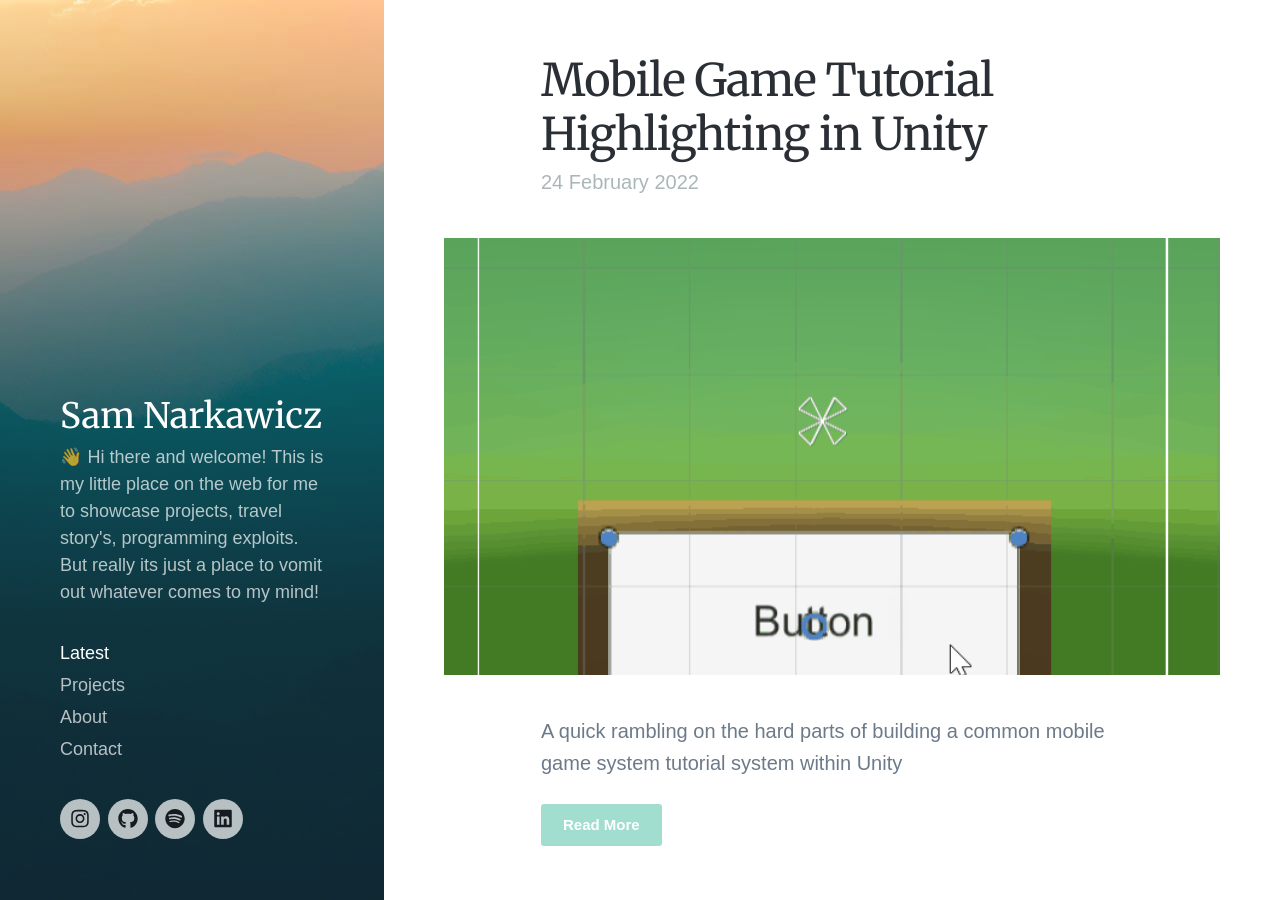
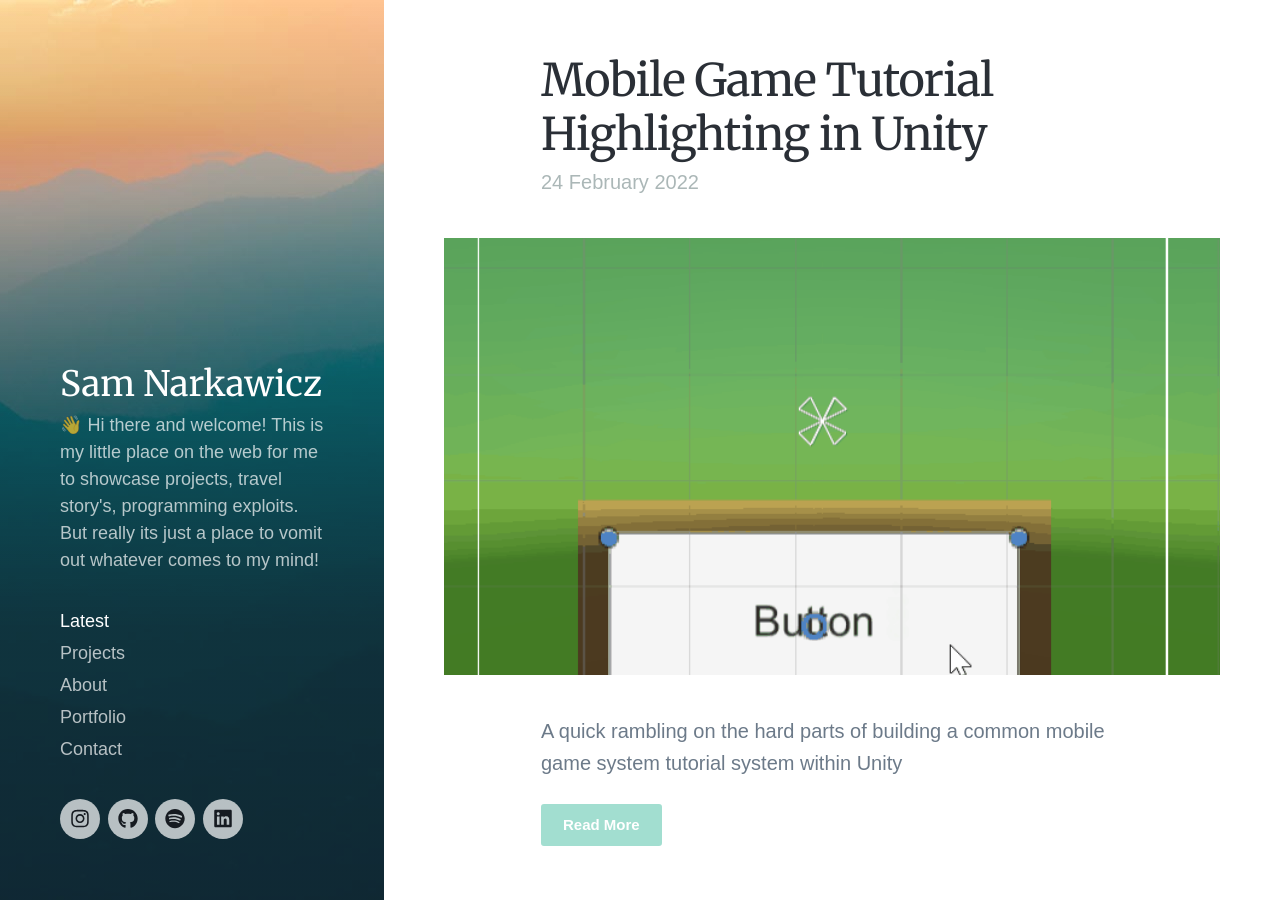
Before and after one commit to Esildor/esildor.github.io, a Jekyll site: the page built from index.html, in a window 1280 px wide and 900 px high. Built offline with Jekyll 4.4.1, drawn with Linux system fonts in a browser that asks for light colours; nearby versions of some CDN libraries; some web fonts are replaced; the list of posts is cut into pages by our own code.

Commit message:
Link portfolio in navbar

```diff
--- a/_data/settings.yml
+++ b/_data/settings.yml
@@ -16,6 +16,8 @@ menu_settings:
       url: '/projects/'
     - title: 'About'
       url: '/about'
+    - title: 'Portfolio'
+      url: 'https://github.com/Esildor/esildor.github.io/blob/master/files/Samuel-Narkawicz-Resume.pdf'
     - title: 'Contact'
       url: '/contact'
 
```
